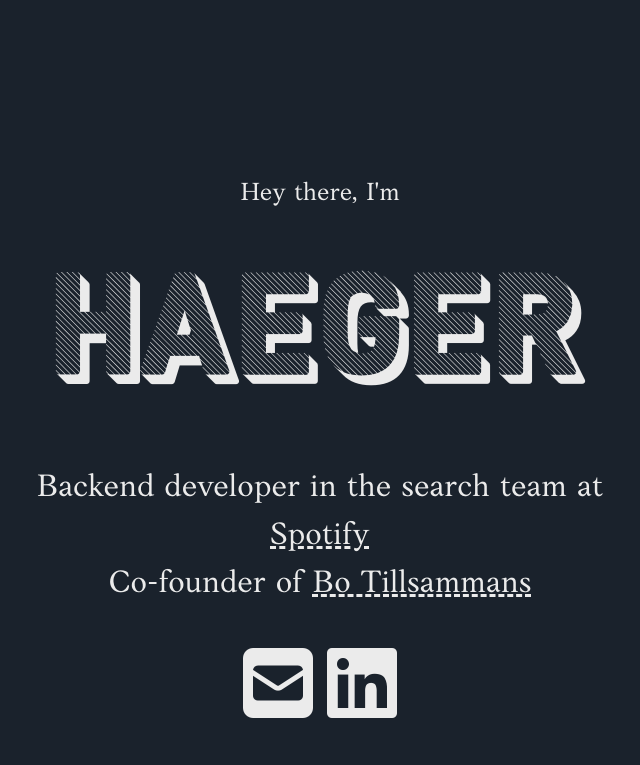
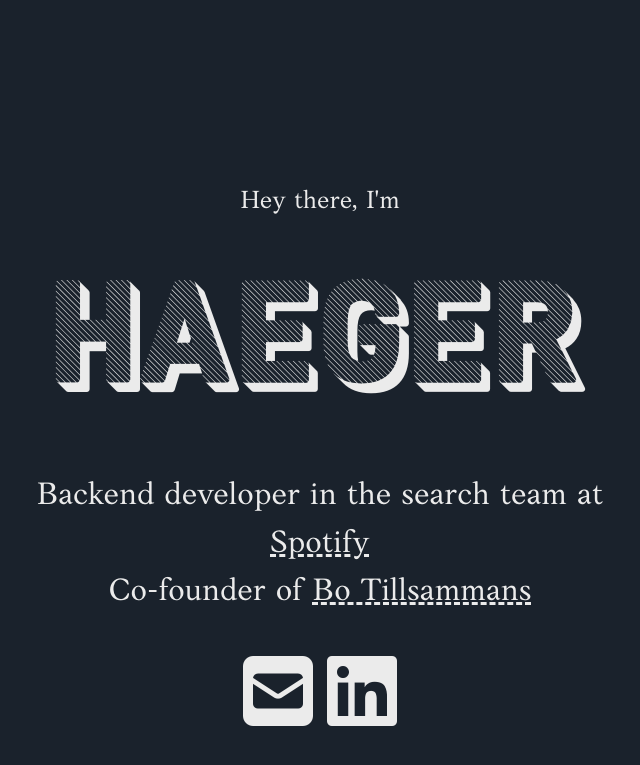
Before and after one commit to ahaeger/ahaeger.github.io, a Jekyll site: the page built from index.html, in a window 1280 px wide. Shown: the top 765 px of the page, without its empty margins (320-960 px from the left). Built offline with Jekyll 4.4.1, drawn with Linux system fonts in a browser that asks for light colours; nearby versions of some CDN libraries.

Commit message:
Clean up CSS a little bit.

```diff
--- a/_sass/main.sass
+++ b/_sass/main.sass
@@ -17,3 +17,28 @@
 $blackish: #1a222c
 $whiteish: #ebebeb
 $spgreen: #1ED760
+
+
+/*
+ * Page-wide defaults
+ */
+html
+  font-size: 8px
+@media only screen and (min-width: 768px)
+  html
+    font-size: 16px
+
+body
+  background-color: $blackish
+
+p
+  font-family: "Anko", serif
+  color: $whiteish
+
+a
+  color: $whiteish
+  text-decoration-style: dashed
+  transition: color 200ms
+  transition-timing-function: ease-in-out
+a:hover
+  color: $spgreen
--- a/assets/css/artwork.sass
+++ b/assets/css/artwork.sass
@@ -2,56 +2,33 @@
 ---
 @import "main"
 
-body
-  background-color: $blackish
-
-h1
-  font-family: "RedHook", sans-serif
-  font-size: 5em
-  font-weight: normal
-  color: $whiteish
-  margin: 0.1em 0
-
-p
-  font-family: "Anko", serif
-  font-size: 1em
-  color: $whiteish
-  line-height: 1.5
-
-a
-  color: $whiteish
-  text-decoration-style: dashed
-  transition: color 200ms
-  transition-timing-function: ease-in-out
-
-a:hover
-  color: $spgreen
-
-main
+.front-page
   display: flex
   height: 100vh
 
-header
-  text-align: center
-  position: absolute
-  left: 50%
-  top: 50%
-  transform: translate(-50%,-50%)
-  margin: 0 auto
+  &__wrapper
+    text-align: center
+    position: absolute
+    left: 50%
+    top: 50%
+    transform: translate(-50%,-50%)
+    margin: 0 auto
 
-ul
-  padding: 0
+  &__name
+    font-family: "RedHook", sans-serif
+    font-size: 10rem
+    font-weight: normal
+    color: $whiteish
+    margin: 0.1rem 0
 
-ul li
-  display: inline
-  color: $whiteish
-  font-size: 2.5em
-  margin: 0 5px
+  &__text
+    font-size: 2rem
+    line-height: 1.5
 
-@media only screen and (min-width: 768px)
-  h1
-    font-size: 10em
-  p
-    font-size: 2em
-  ul li
-    font-size: 5em
+  &__links
+    padding: 0
+
+  &__link
+    display: inline
+    font-size: 5rem
+    margin: 0 5px
--- a/index.html
+++ b/index.html
@@ -2,19 +2,17 @@
 layout: default
 ---
 
-<main>
-    <header>
-        <p><small>Hey there, I'm</small></p>
-        <h1>Haeger</h1>
-        <p>
+<main class="front-page">
+    <header class="front-page__wrapper">
+        <p class="front-page__text"><small>Hey there, I'm</small></p>
+        <h1 class="front-page__name">Haeger</h1>
+        <p class="front-page__text">
             Backend developer in the search team at <a href="https://spotify.com" target="_blank">Spotify</a><br>
             Co-founder of <a href="https://botillsammans.nu" target="_blank">Bo Tillsammans</a>
         </p>
-        <p>
-            <ul>
-                <li><a href="mailto:me@haeger.me" target="_blank"><i class="fas fa-envelope-square"></i></a></li>
-                <li><a href="https://www.linkedin.com/in/alexander-häger-5b8a2438" target="_blank"><i class="fab fa-linkedin"></i></a></li>
-            </ul>
-        </p>
+        <ul class="front-page__links">
+            <li class="front-page__link"><a href="mailto:me@haeger.me" target="_blank"><i class="fas fa-envelope-square"></i></a></li>
+            <li class="front-page__link"><a href="https://www.linkedin.com/in/alexander-häger-5b8a2438" target="_blank"><i class="fab fa-linkedin"></i></a></li>
+        </ul>
     </header>
 </main>
```
